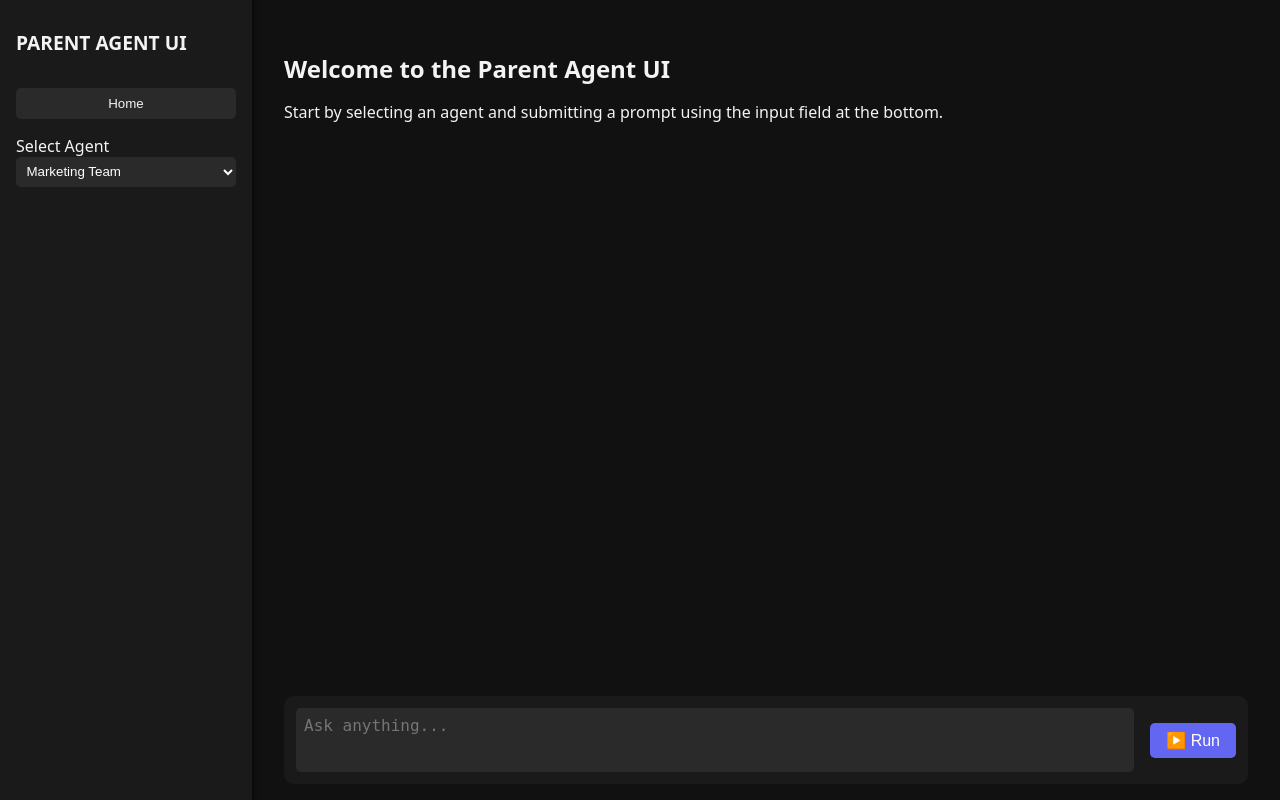
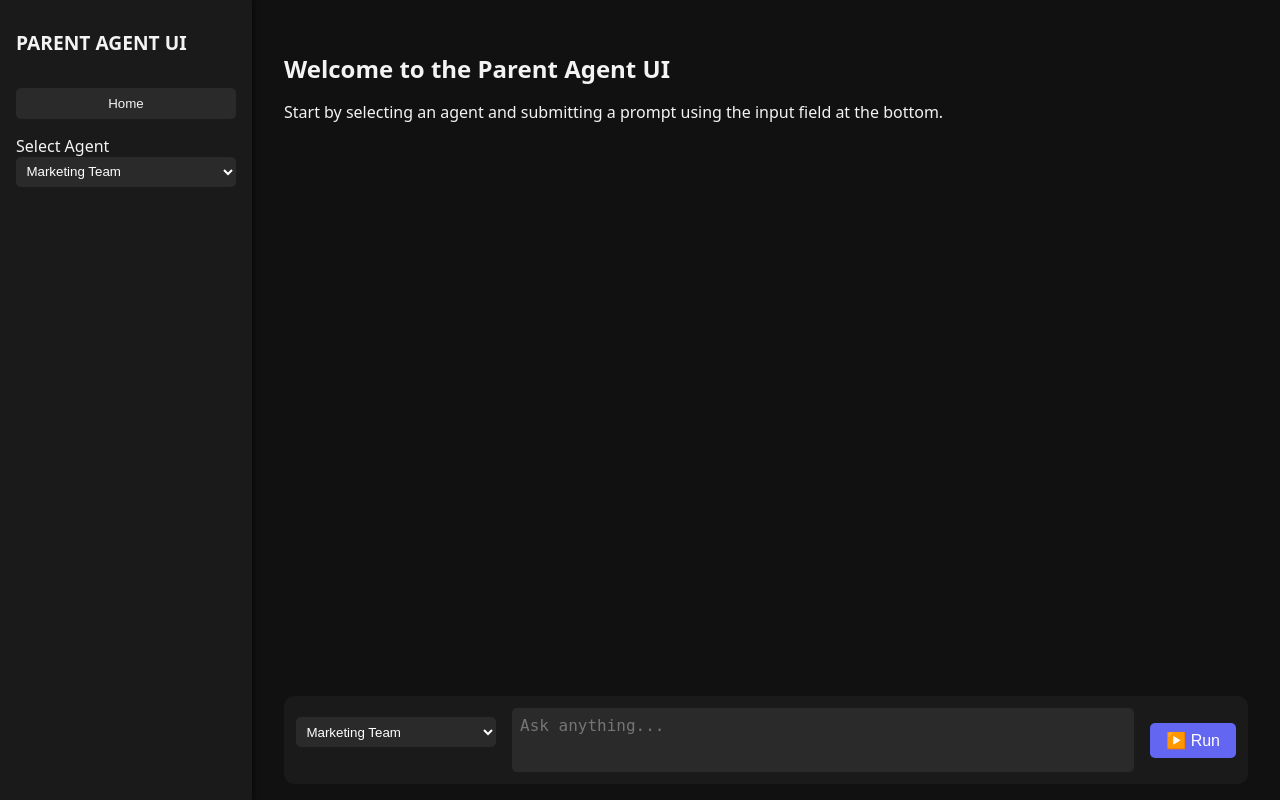
Before and after one commit to lfpmeloni/agno-playground, a Flask app: page / in a window 1280 px wide. Run offline with Flask 2, Linux system fonts and the light colour scheme.

Commit message:
testing hr review team

```diff
--- a/frontend/templates/index.html
+++ b/frontend/templates/index.html
@@ -121,7 +121,11 @@
       <p>Start by selecting an agent and submitting a prompt using the input field at the bottom.</p>
     </div>
 
-    <form method="POST" class="prompt-bar">
+    <form method="POST" class="prompt-bar" style="position: absolute; bottom: 1rem; left: 2rem; right: 2rem;">
+      <select name="agent" id="agent" style="margin-right: 1rem; max-width: 200px;">
+        <option value="marketing_team">Marketing Team</option>
+        <option value="hr_team_coordinator">HR Review Team</option>
+      </select>
       <textarea name="prompt" placeholder="Ask anything..."></textarea>
       <button type="submit">▶️ Run</button>
     </form>
```
